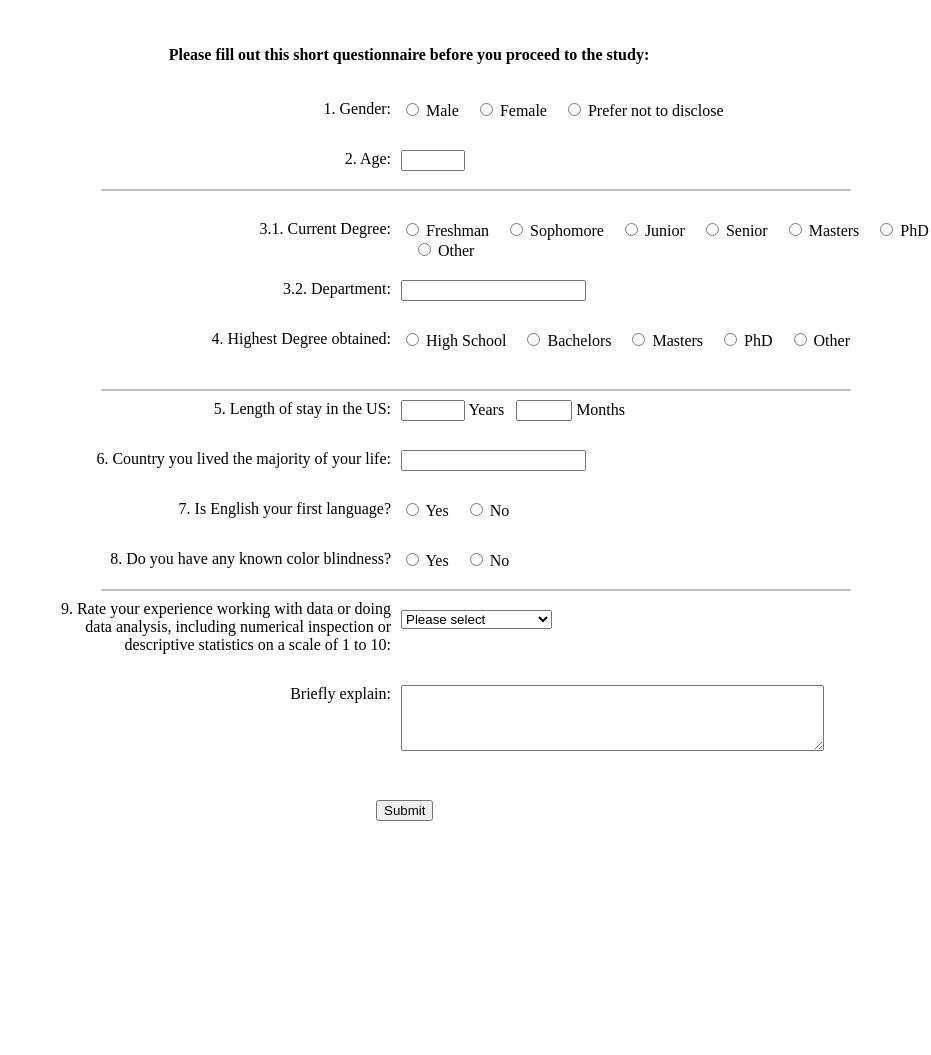
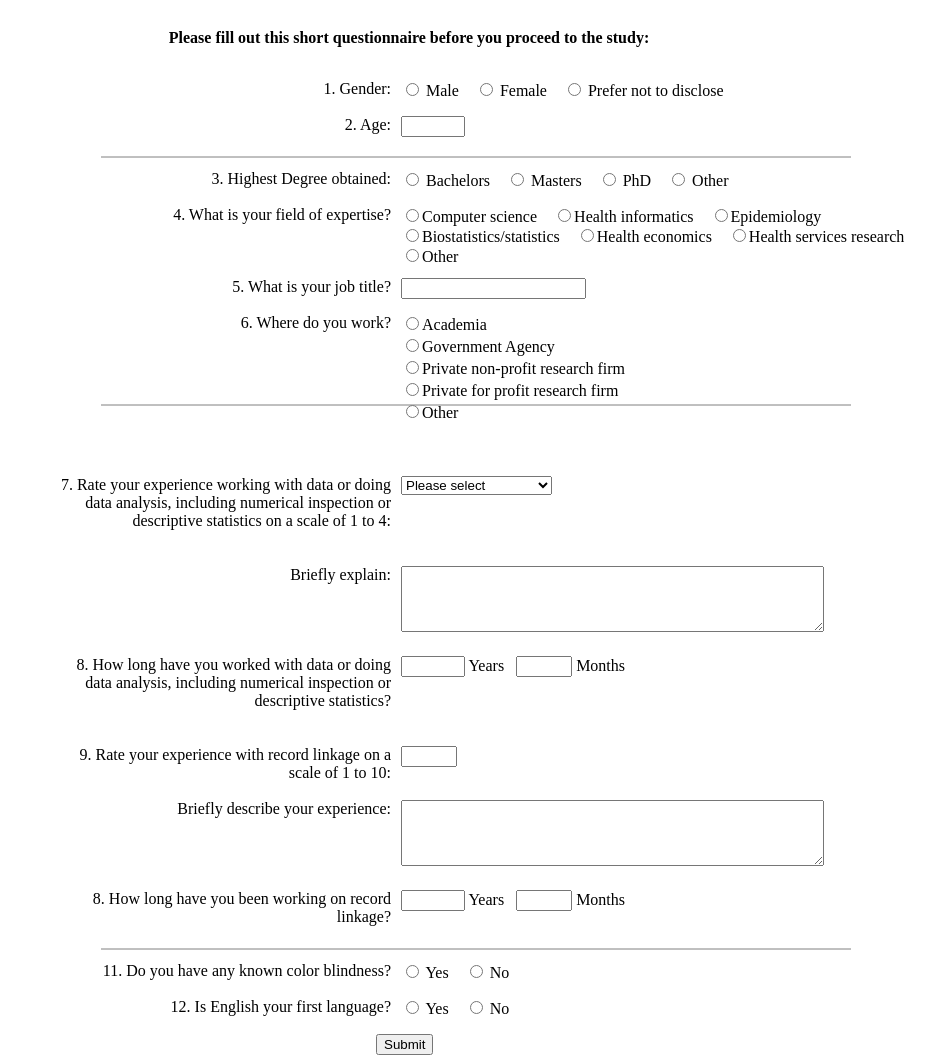
Before and after one commit to pinformatics/MINDFIRL-userstudy, a Flask app: template ppirl-userstudy/templates/pre_survey.html in a window 1280 px wide. Shown: the whole page, without its empty margins (349-1280 px from the left). Before the commit the page ends 821 px from the top, so only its background shows below. Run offline with Flask 2, Linux system fonts and the light colour scheme; the template is opened without the code that fills it, so the values that code supplies are empty; parts of the project's set-up code (start-up, migrations or seed data) failed here and were passed over.

Commit message:
presurvey

```diff
--- a/ppirl-userstudy/templates/pre_survey.html
+++ b/ppirl-userstudy/templates/pre_survey.html
@@ -8,39 +8,40 @@
 </head>
 <body>
 <div id="demographics">
-    <div  style="width: 1000px; position: absolute; top: 25px;">
+    <div  style="width: 1000px; position: absolute;">
     <!--<h3 style="text-align: center">Survey</h3>-->
 
     <h4 id="demoinstr" style="margin-left: 500px;text-align: center; font-weight: bold">
         Please fill out this short questionnaire before you proceed to the study:
     </h4>
+    <br><br>
 
     </div>
 
     <form action="pre_survey" method="post" name="pre_survey_form">
-    <br>
-    <div id="sex" style="position: absolute; left: 0px; width: 740px;  text-align: right; top: 100px;">1. Gender: </div>
-        <div id="sexes" style="position: absolute; left: 750px; top: 100px">
+    <br><br><br><br>
+    <div id="sex" style="position: absolute; left: 0px; width: 740px;  text-align: right;">1. Gender: </div>
+        <div id="sexes" style="position: absolute; left: 750px;">
             <input type="radio" id="s1" name="sex" value="Male"> Male &nbsp;&nbsp;
             <input type="radio" id="s2" name="sex" value="Female"> Female &nbsp;&nbsp;
             <input type="radio" id="s3" name="sex" value="Prefer not to disclose"> Prefer not to disclose
         </div>
-    <br>
+    <br><br>
 
-    <div id="age" style="position: absolute; left:0px; width: 740px;  text-align: right; top: 150px">2. Age:
+    <div id="age" style="position: absolute; left:0px; width: 740px;  text-align: right;">2. Age:
     </div>
-        <div id="ages" style="position: absolute; left: 750px; top: 150px">
+        <div id="ages" style="position: absolute; left: 750px;">
         <input type="number" name="age" min="18" max="100">
         </div>
-    <br>
+    <br><br>
 
-    <svg  height="10px" width="750px" style="position: absolute; left:450px; top: 185px">
+    <svg  height="10px" width="750px" style="position: absolute; left:450px;">
         <line x1="0" y1="5" x2="750" y2="5" style="stroke:grey;stroke-width:1"></line>
     </svg>
 
-    <!-- <div id="occupation" style="position: absolute; left:0px; width: 740px;  text-align: right; top: 200px">3. Occupation:
+    <!-- <div id="occupation" style="position: absolute; left:0px; width: 740px;  text-align: right;">3. Occupation:
     </div>
-        <div id="occupations" style="position: absolute; left: 750px; top: 200px">
+        <div id="occupations" style="position: absolute; left: 750px;">
         <input type="radio" id="o1" name="occupation" value="Student"> Student &nbsp;&nbsp;
         <input type="radio" id="o2" name="occupation" value="Research Staff"> Research Staff &nbsp;&nbsp;
         <input type="radio" id="o3" name="occupation" value="Faculty"> Faculty &nbsp;&nbsp;
@@ -50,11 +51,11 @@
     <br> -->
 
 
-    <div id="div_student" name="div_stud">
-        <div id="current_degree" style="position: absolute; left:0px; width: 740px;  text-align: right;  top: 220px">3.1. Current Degree:
+    <!-- <div id="div_student" name="div_stud"> -->
+        <!-- <div id="current_degree" style="position: absolute; left:0px; width: 740px;  text-align: right; ">3.1. Current Degree:
         </div>
-        <div id="degrees" style="position: absolute; left: 750px; top: 220px">
-            <!-- <input type="radio" id="d1" name="current_degree" value="High School"> High School &nbsp;&nbsp; -->
+        <div id="degrees" style="position: absolute; left: 750px;">
+
             <input type="radio" id="d2a" name="current_degree" value="Freshman"> Freshman &nbsp;&nbsp;
             <input type="radio" id="d2b" name="current_degree" value="Sophomore"> Sophomore &nbsp;&nbsp;
             <input type="radio" id="d2c" name="current_degree" value="Junior"> Junior &nbsp;&nbsp;
@@ -65,76 +66,77 @@
             <input type="text" id="d6" name="current_degree" >
         </div>
 
-        <div id="department"  style="position: absolute; left: 0px;width: 740px;  text-align: right; top: 280px">3.2. Department:
+        <div id="department"  style="position: absolute; left: 0px;width: 740px;  text-align: right;">3.2. Department:
         </div>
 
         <div>
-            <input type="text" id="dpt" name="dpt" style="position: absolute; left: 750px; top: 280px">
-        </div>
+            <input type="text" id="dpt" name="dpt" style="position: absolute; left: 750px;">
+        </div> -->
 
 
+    <!-- </div> -->
+
+    <br>
+    <div id="div_highest_degree" style="position: absolute; left: 0px;width: 740px;  text-align: right; ">3. Highest Degree obtained:
     </div>
-    <br>
-
-    <div id="div_highest_degree" style="position: absolute; left: 0px;width: 740px;  text-align: right;  top: 330px">4. Highest Degree obtained:
-    </div>
-        <div id="degrees_2" style="position: absolute; left: 750px; top: 330px">
-        <input type="radio" id="h1" name="highest_degree" value="High School"> High School &nbsp;&nbsp;
+        <div id="degrees_2" style="position: absolute; left: 750px;">
+        <!-- <input type="radio" id="h1" name="highest_degree" value="High School"> High School &nbsp;&nbsp; -->
         <input type="radio" id="h2" name="highest_degree" value="Bachelors"> Bachelors &nbsp;&nbsp;
         <input type="radio" id="h3" name="highest_degree" value="Masters"> Masters &nbsp;&nbsp;
         <input type="radio" id="h4" name="highest_degree" value="PhD"> PhD &nbsp;&nbsp;
-        <input type="radio" id="h5" name="highest_degree" value="Other"> Other &nbsp;
-        <input type="text" id="h6" name="highest_degree">
+        <input type="radio" id="h5" name="highest_degree" value="Other" placeholder="Please specify"> Other &nbsp;
+        <input type="text" id="h6" name="highest_degree_txt" placeholder="Please specify">
         </div>
+    <br><br>
+
+    <div id="div_expertise" style="position: absolute; left: 0px;width: 740px;  text-align: right; ">4. What is your field of expertise?
+    </div>
+        <div id="div_expertise2" style="position: absolute; left: 750px;">
+        <input type="radio" id="exp_1" name="expertise" value="Computer science">Computer science &nbsp;&nbsp;
+        <input type="radio" id="exp_2" name="expertise" value="Health informatics">Health informatics &nbsp;&nbsp;
+        <input type="radio" id="exp_3" name="expertise" value="Epidemiology">Epidemiology &nbsp;&nbsp; <br>
+        <input type="radio" id="exp_4" name="expertise" value="Biostatistics/statistics">Biostatistics/statistics &nbsp;&nbsp;
+        <input type="radio" id="exp_5" name="expertise" value="Health economics">Health economics &nbsp;&nbsp;
+        <input type="radio" id="exp_6" name="expertise" value="Health services research">Health services research &nbsp;&nbsp;<br>
+        <input type="radio" id="exp_7" name="expertise" value="other" placeholder="Please specify">Other &nbsp;&nbsp;
+        <input type="text" id="exp_8" name="expertise_txt" placeholder="Please specify">
+        </div>
+    <br><br><br><br>
+
+    <div id="div_job_title" style="position: absolute; left: 0px;width: 740px;  text-align: right; ">5. What is your job title?
+    </div>
+        <div id="div_job_title2" style="position: absolute; left: 750px;">
+            <input type="text" id="job_tile_spec" name="job_title">
+        </div>
+    <br><br>
+
+
+    <div id="div_area_work" style="position: absolute; left: 0px;width: 740px;  text-align: right; ">6. Where do you work?
+    </div>
+        <div id="div_area_work2" style="position: absolute; left: 750px;">
+        <!-- <input type="radio" id="h1" name="highest_degree" value="High School"> High School &nbsp;&nbsp; -->
+        <input type="radio" id="area_work_1" name="area_work" value="Academia">Academia &nbsp;&nbsp;
+        <input type="text" id="area_work_7" name="area_work_txt" placeholder="what is your primary department?"><br>
+        <input type="radio" id="area_work_2" name="area_work" value="Government Agency">Government Agency &nbsp;&nbsp;
+           <input type="text" id="area_work_8" name="area_work_txt" placeholder="Which agency do you work for?"><br>
+        <input type="radio" id="area_work_3" name="area_work" value="Private non-profit research firm">Private non-profit research firm &nbsp;&nbsp;
+           <input type="text" id="area_work_9" name="area_work_txt" placeholder="Which company?"><br>
+        <input type="radio" id="area_work_4" name="area_work" value="Private for profit research firm">Private for profit research firm &nbsp;&nbsp;
+           <input type="text" id="area_work_10" name="area_work_txt" placeholder="Which company?"><br>
+        <input type="radio" id="area_work_5" name="area_work" value="Other">Other &nbsp;&nbsp;
+        <input type="text" id="area_work_6" name="area_work_txt" placeholder="Please specify">
+        </div>
+    <br><br><br><br><br><br><br><br>
+
+    <svg  height="10px" width="750px" style="position: absolute; left:450px; top: 400">
+        <line x1="0" y1="5" x2="750" y2="5" style="stroke:grey;stroke-width:1"></line>
+    </svg>
     <br>
 
-    <svg  height="10px" width="750px" style="position: absolute; left:450px; top: 385px">
-        <line x1="0" y1="5" x2="750" y2="5" style="stroke:grey;stroke-width:1"></line>
-    </svg>
-
-    <div id="div_us_age" style="position: absolute; left: 0px;width: 740px;  text-align: right;  top: 400px">5. Length of stay in the US:
+    <div id="div_data" style="position: absolute; left: 400px;width: 340px;  text-align: right; ">
+        7. Rate your experience working with data or doing data analysis, including numerical inspection or descriptive statistics on a scale of 1 to 4:
     </div>
-        <div style="position: absolute; left: 750px; top: 400px">
-        <input type="number" name="us_age" id="us_years" min="0" max="100"> Years &nbsp;
-        <input type="number" name="us_age" id="us_months" min="0" max="12"> Months
-        </div>
-    <br>
-
-    <div id="div_country"  style="position: absolute; left: 0px;width: 740px;  text-align: right;  top: 450px">
-        6. Country you lived the majority of your life:
-    </div>
-    <div>
-        <input type="text" id="country_txt" name="country" style="position: absolute; left: 750px; top: 450px">
-    </div>
-    <br>
-
-    <div id="div_english" style="position: absolute; left: 0px;width: 740px;  text-align: right;  top: 500px">
-        7. Is English your first language?
-    </div>
-    <div style="position: absolute; left: 750px; top: 500px">
-        <input type="radio" id="e1" name="english" value="Yes"> Yes &nbsp;&nbsp;
-        <input type="radio" id="e2" name="english" value="No"> No
-    </div>
-    <br>
-
-    <div id="div_color" style="position: absolute; left: 0px;width: 740px;  text-align: right;  top: 550px">
-        8. Do you have any known color blindness?
-    </div>
-    <div style="position: absolute; left: 750px; top: 550px">
-        <input type="radio" id="c1" name="color" value="Yes"> Yes &nbsp;&nbsp;
-        <input type="radio" id="c2" name="color" value="No"> No
-    </div>
-    <br>
-
-    <svg  height="10px" width="750px" style="position: absolute; left:450px; top: 585px">
-        <line x1="0" y1="5" x2="750" y2="5" style="stroke:grey;stroke-width:1"></line>
-    </svg>
-
-    <div id="div_data" style="position: absolute; left: 400px;width: 340px;  text-align: right;  top: 600px">
-        9. Rate your experience working with data or doing data analysis, including numerical inspection or descriptive statistics on a scale of 1 to 10:
-        <!--<br>(1 being very inexperienced and 10 being very experienced)-->
-    </div>
-    <div style="position: absolute; left: 750px; top: 610px">
+    <div style="position: absolute; left: 750px;">
         <select name="data_ana">
             <option value="0">Please select</option>
             <option value="1">1 - No experience</option>
@@ -143,15 +145,75 @@
             <option value="4">4 - Lots of experience</option>
         </select>
     </div>
-    <div  style="position: absolute; left: 0px;width: 740px;  text-align: right;  top: 685px">
+
+    <br><br><br><br><br>
+
+     <div  style="position: absolute; left: 0px;width: 740px;  text-align: right; ">
         Briefly explain:
     </div>
-        <textarea name="data_ana_text" rows="4" cols="50" style="position: absolute; left: 750px;  top: 685px"></textarea>
+        <textarea name="data_ana_text" rows="4" cols="50" style="position: absolute; left: 750px; "></textarea>
+    <br><br><br><br><br>
+
+    <div id="div_data_years_exp" style="position: absolute; left: 400px;width: 340px;  text-align: right;">
+        8. How long have you worked with data or doing data analysis, including numerical inspection or descriptive statistics?
+    </div>
+        <div style="position: absolute; left: 750px;">
+        <input type="number" name="data_years_exp" id="data_years_exp_years" min="0" max="100"> Years &nbsp;
+        <input type="number" name="data_months_exp" id="data_years_exp_months" min="0" max="12"> Months
+        </div>
+    <br><br><br><br><br>
+
+
+    <div id="div_rl" style="position: absolute; left: 400px;width: 340px;  text-align: right; ">
+        9. Rate your experience with record linkage on a scale of 1 to 10:
+    </div>
+    <div style="position: absolute; left: 750px;">
+        <input type="number" name="rl_experience" id="rl_exp" min="1" max="10">
+    </div>
+
+    <br><br><br>
+
+     <div  style="position: absolute; left: 0px;width: 740px;  text-align: right; ">
+        Briefly describe your experience:
+    </div>
+        <textarea name="rl_text" rows="4" cols="50" style="position: absolute; left: 750px; "></textarea>
+    <br><br><br><br><br>
+
+    <div id="div_data_years_exp" style="position: absolute; left: 400px;width: 340px;  text-align: right;">
+        8. How long have you been working on record linkage?
+    </div>
+        <div style="position: absolute; left: 750px;">
+        <input type="number" name="rl_years" id="rl_years_n" min="0" max="100"> Years &nbsp;
+        <input type="number" name="rl_months" id="rl_months_n" min="0" max="12"> Months
+        </div>
+    <br><br><br>
+
+
+    <svg  height="10px" width="750px" style="position: absolute; left:450px;">
+        <line x1="0" y1="5" x2="750" y2="5" style="stroke:grey;stroke-width:1"></line>
+    </svg>
     <br>
 
+    <div id="div_color" style="position: absolute; left: 0px;width: 740px;  text-align: right; ">
+        11. Do you have any known color blindness?
+    </div>
+    <div style="position: absolute; left: 750px;">
+        <input type="radio" id="c1" name="color" value="Yes"> Yes &nbsp;&nbsp;
+        <input type="radio" id="c2" name="color" value="No"> No
+    </div>
+    <br><br>
+
+     <div id="div_english" style="position: absolute; left: 0px;width: 740px;  text-align: right; ">
+        12. Is English your first language?
+    </div>
+    <div style="position: absolute; left: 750px;">
+        <input type="radio" id="e1" name="english" value="Yes"> Yes &nbsp;&nbsp;
+        <input type="radio" id="e2" name="english" value="No"> No
+    </div>
+    <br><br>
 
     <div id="div_submit">
-        <input type="submit" id="submitComments" name="button_submit" value="Submit" style="position: absolute; left: 725px;  top: 800px">
+        <input type="submit" id="submitComments" name="button_submit" value="Submit" style="position: absolute; left: 725px; ">
     </div>
 
     </form>
@@ -163,7 +225,13 @@
 <script>
 
    $("#h6").css("visibility","hidden");
-    $("#d6").css("visibility","hidden");
+   $("#d6").css("visibility","hidden");
+   $("#exp_8").css("visibility","hidden");
+   $("#area_work_6").css("visibility", "hidden");
+   $("#area_work_7").css("visibility", "hidden");
+   $("#area_work_8").css("visibility", "hidden");
+   $("#area_work_9").css("visibility", "hidden");
+   $("#area_work_10").css("visibility", "hidden");
 
     $("input[name=current_degree]").click(function(){
         // console.log();
@@ -180,6 +248,36 @@
             $("#h6").css("visibility", "visible")
         } else {
             $("#h6").css("visibility","hidden");
+        }
+    })
+
+    $("input[name=expertise]").click(function(){
+        // console.log();
+        if($(this).attr('id') === "exp_7"){
+            $("#exp_8").css("visibility", "visible")
+        } else {
+            $("#exp_8").css("visibility","hidden");
+        }
+    })
+
+    $("input[name=area_work]").click(function(){
+        // console.log();
+        $("#area_work_6").css("visibility", "hidden");
+        $("#area_work_7").css("visibility", "hidden");
+        $("#area_work_8").css("visibility", "hidden");
+        $("#area_work_9").css("visibility", "hidden");
+        $("#area_work_10").css("visibility", "hidden");
+
+        if($(this).attr('id') === "area_work_1"){
+            $("#area_work_7").css("visibility", "visible")
+        } else if($(this).attr('id') === "area_work_2"){
+            $("#area_work_8").css("visibility", "visible")
+        } else if($(this).attr('id') === "area_work_3"){
+            $("#area_work_9").css("visibility", "visible")
+        } else if($(this).attr('id') === "area_work_4"){
+            $("#area_work_10").css("visibility", "visible")
+        } else if($(this).attr('id') === "area_work_5"){
+            $("#area_work_6").css("visibility", "visible")
         }
     })
 
```
Also changed, not shown: 1 other file.
